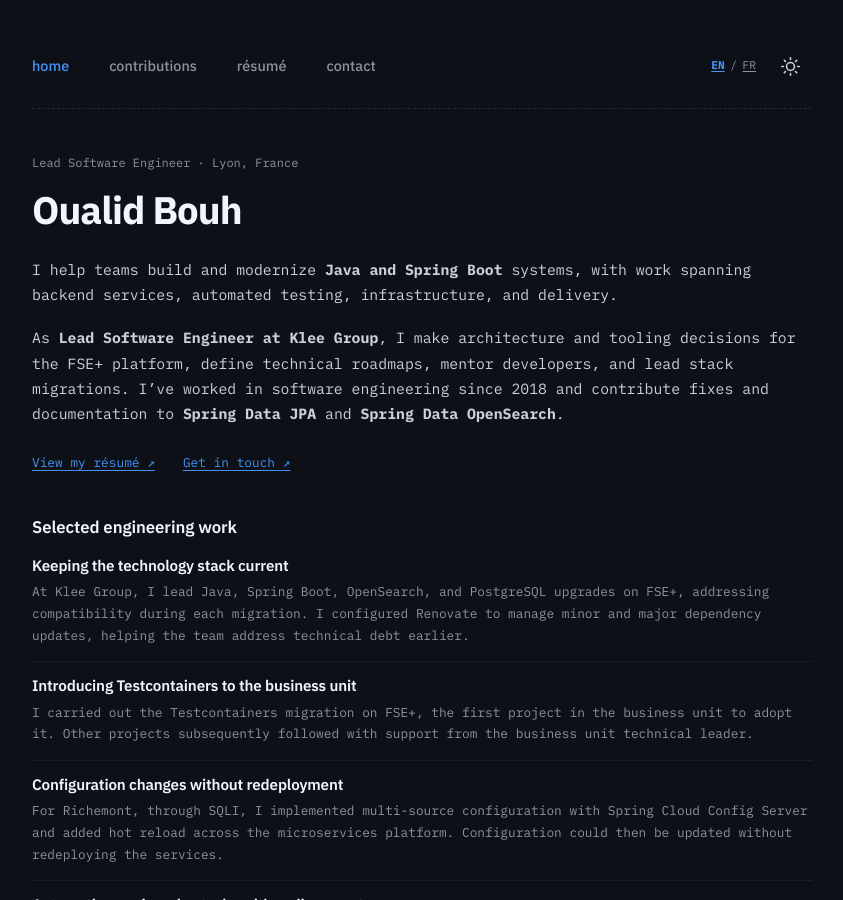
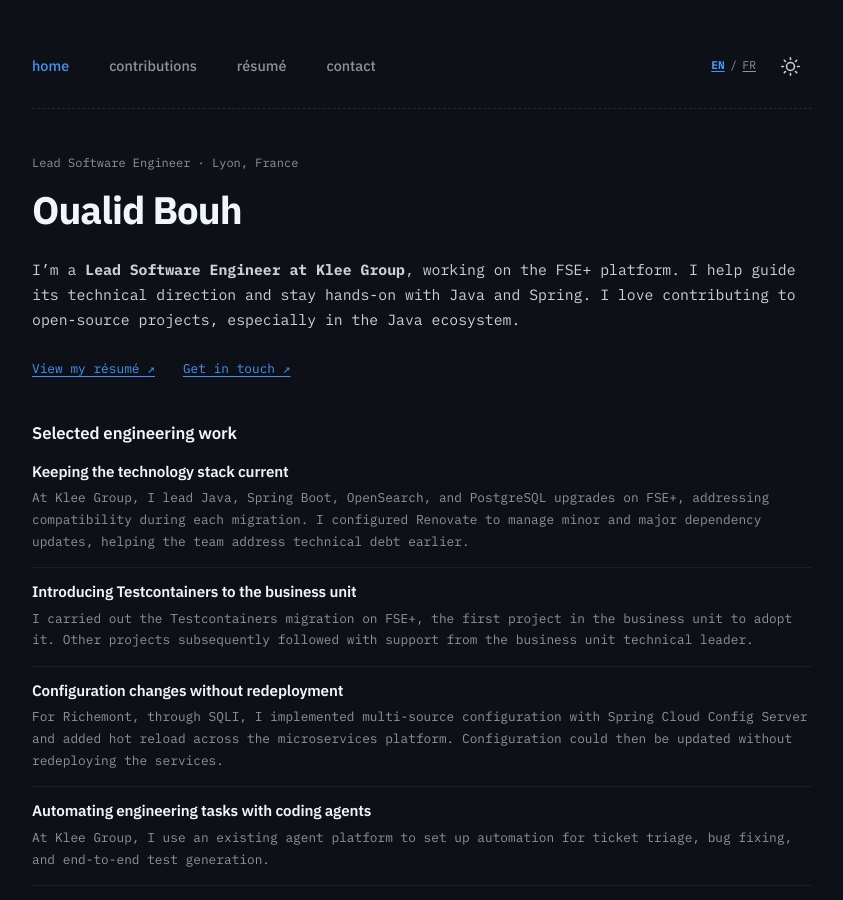
Before and after one commit to oualidbouh/obouh-portfolio, a Jekyll site: the page built from index.md, in a window 1280 px wide and 900 px high. Shown: the whole window, without its empty margins (218-1061 px from the left). Built offline with Jekyll 4.4.1, drawn with Linux system fonts in a browser that asks for light colours.

Commit message:
Update bilingual homepage bio

```diff
--- a/index.md
+++ b/index.md
@@ -4,6 +4,4 @@ lang: en
 translation_key: home
 description: Lead Software Engineer in Lyon, specializing in Java, Spring Boot, distributed systems, and infrastructure automation.
 ---
-I help teams build and modernize **Java and Spring Boot** systems, with work spanning backend services, automated testing, infrastructure, and delivery.
-
-As **Lead Software Engineer at Klee Group**, I make architecture and tooling decisions for the FSE+ platform, define technical roadmaps, mentor developers, and lead stack migrations. I’ve worked in software engineering since 2018 and contribute fixes and documentation to **Spring Data JPA** and **Spring Data OpenSearch**.
+I’m a **Lead Software Engineer at Klee Group**, working on the FSE+ platform. I help guide its technical direction and stay hands-on with Java and Spring. I love contributing to open-source projects, especially in the Java ecosystem.
```
Also changed, not shown: fr/index.md (+1 -3 lines).
